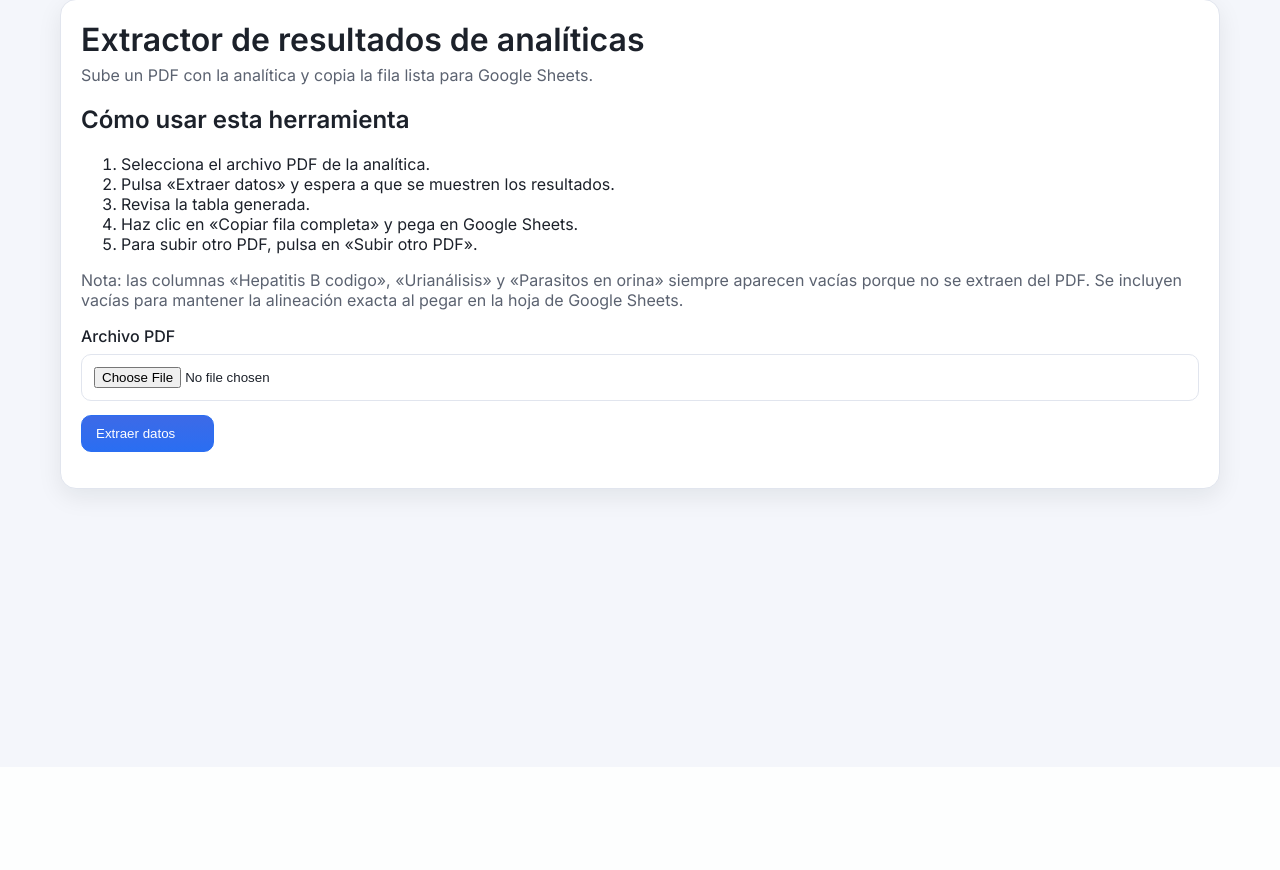
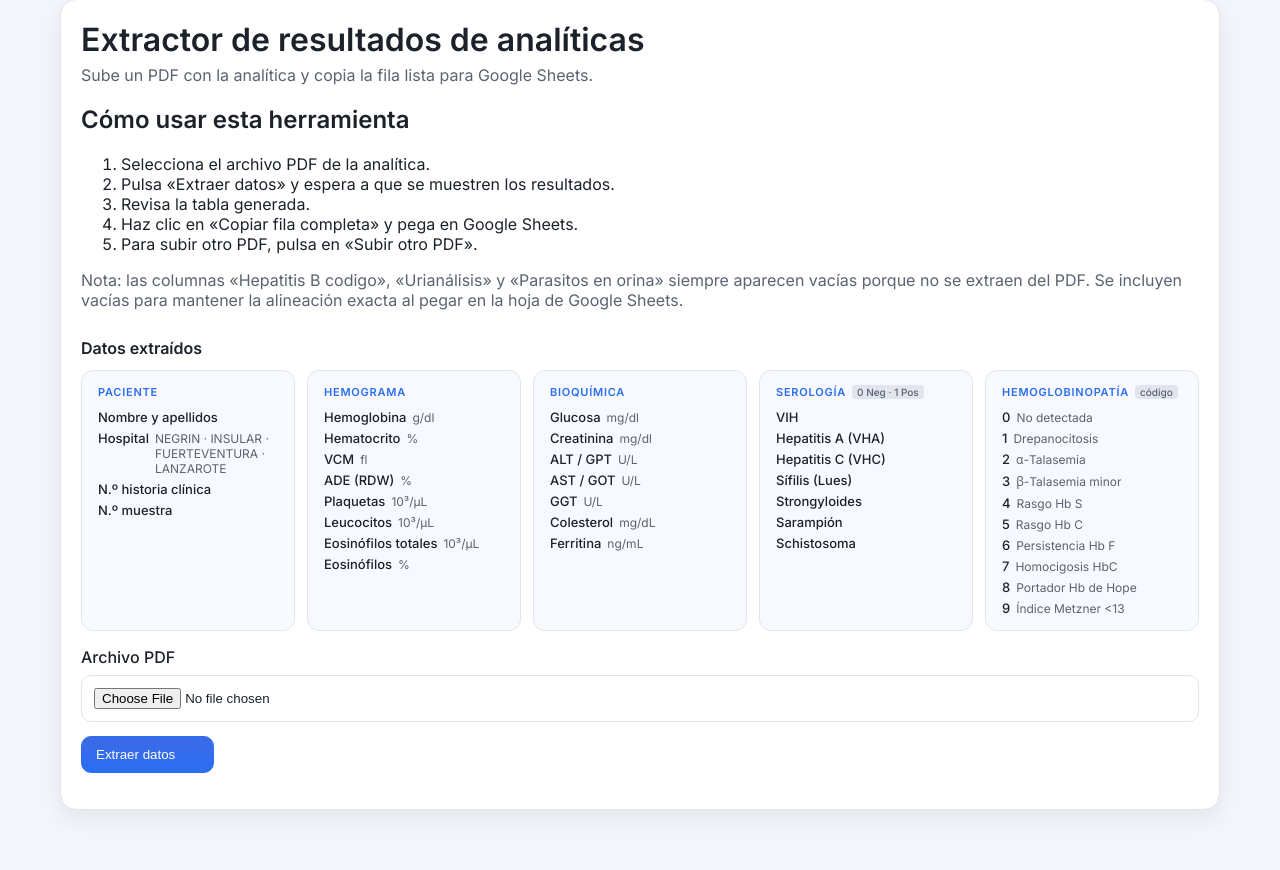
Before and after one commit to ericmassip/blood-test-parser, a Flask app: page / in a window 1280 px wide. Shown: the part 33-903 px from the top of the page. Before the commit the page ends 540 px from the top, so only its background shows below. Run offline with Flask 3, Linux system fonts and the light colour scheme.

Commit message:
Added details of the metrics that will be extracted by the blood test parser

```diff
--- a/web/static/app.css
+++ b/web/static/app.css
@@ -33,6 +33,53 @@ body {
 
 .card__header h1 { margin: 0; font-size: 32px; font-weight: 700; }
 .muted { color: var(--muted); margin-top: 6px; }
+
+/* Fields overview */
+.fields-overview { margin-top: 28px; }
+.fields-overview > h2 { margin: 0 0 12px; font-size: 16px; font-weight: 600; }
+.fields-grid {
+  display: grid;
+  grid-template-columns: repeat(auto-fill, minmax(200px, 1fr));
+  gap: 12px;
+}
+.fields-group {
+  background: #f7f9fe;
+  border: 1px solid var(--border);
+  border-radius: 12px;
+  padding: 14px 16px;
+}
+.fields-group__title {
+  margin: 0 0 10px;
+  font-size: 11px;
+  font-weight: 600;
+  text-transform: uppercase;
+  letter-spacing: 0.07em;
+  color: var(--primary);
+  display: flex;
+  align-items: center;
+  gap: 6px;
+}
+.fields-group__badge {
+  font-size: 10px;
+  font-weight: 500;
+  text-transform: none;
+  letter-spacing: 0;
+  color: var(--muted);
+  background: var(--border);
+  border-radius: 4px;
+  padding: 1px 5px;
+}
+.fields-list {
+  list-style: none;
+  margin: 0;
+  padding: 0;
+  display: flex;
+  flex-direction: column;
+  gap: 5px;
+}
+.fields-list li { display: flex; align-items: baseline; gap: 6px; }
+.field-name { font-size: 13px; font-weight: 500; white-space: nowrap; }
+.field-desc { font-size: 12px; color: var(--muted); }
 
 .form { margin-top: 16px; }
 .form__row { display: grid; gap: 8px; margin-bottom: 14px; }
--- a/web/templates/index.html
+++ b/web/templates/index.html
@@ -33,6 +33,79 @@
           </p>
         </section>
 
+        <section aria-labelledby="fields-title" class="fields-overview">
+          <h2 id="fields-title">Datos extraídos</h2>
+          <div class="fields-grid">
+
+            <div class="fields-group">
+              <h3 class="fields-group__title">Paciente</h3>
+              <ul class="fields-list">
+                <li><span class="field-name">Nombre y apellidos</span></li>
+                <li><span class="field-name">Hospital</span><span class="field-desc">NEGRIN · INSULAR · FUERTEVENTURA · LANZAROTE</span></li>
+                <li><span class="field-name">N.º historia clínica</span></li>
+                <li><span class="field-name">N.º muestra</span></li>
+              </ul>
+            </div>
+
+            <div class="fields-group">
+              <h3 class="fields-group__title">Hemograma</h3>
+              <ul class="fields-list">
+                <li><span class="field-name">Hemoglobina</span><span class="field-desc">g/dl</span></li>
+                <li><span class="field-name">Hematocrito</span><span class="field-desc">%</span></li>
+                <li><span class="field-name">VCM</span><span class="field-desc">fl</span></li>
+                <li><span class="field-name">ADE (RDW)</span><span class="field-desc">%</span></li>
+                <li><span class="field-name">Plaquetas</span><span class="field-desc">10³/µL</span></li>
+                <li><span class="field-name">Leucocitos</span><span class="field-desc">10³/µL</span></li>
+                <li><span class="field-name">Eosinófilos totales</span><span class="field-desc">10³/µL</span></li>
+                <li><span class="field-name">Eosinófilos</span><span class="field-desc">%</span></li>
+              </ul>
+            </div>
+
+            <div class="fields-group">
+              <h3 class="fields-group__title">Bioquímica</h3>
+              <ul class="fields-list">
+                <li><span class="field-name">Glucosa</span><span class="field-desc">mg/dl</span></li>
+                <li><span class="field-name">Creatinina</span><span class="field-desc">mg/dl</span></li>
+                <li><span class="field-name">ALT / GPT</span><span class="field-desc">U/L</span></li>
+                <li><span class="field-name">AST / GOT</span><span class="field-desc">U/L</span></li>
+                <li><span class="field-name">GGT</span><span class="field-desc">U/L</span></li>
+                <li><span class="field-name">Colesterol</span><span class="field-desc">mg/dL</span></li>
+                <li><span class="field-name">Ferritina</span><span class="field-desc">ng/mL</span></li>
+              </ul>
+            </div>
+
+            <div class="fields-group">
+              <h3 class="fields-group__title">Serología <span class="fields-group__badge">0 Neg · 1 Pos</span></h3>
+              <ul class="fields-list">
+                <li><span class="field-name">VIH</span></li>
+                <li><span class="field-name">Hepatitis A (VHA)</span></li>
+                <li><span class="field-name">Hepatitis C (VHC)</span></li>
+                <li><span class="field-name">Sífilis (Lues)</span></li>
+                <li><span class="field-name">Strongyloides</span></li>
+                <li><span class="field-name">Sarampión</span></li>
+                <li><span class="field-name">Schistosoma</span></li>
+              </ul>
+            </div>
+
+            <div class="fields-group">
+              <h3 class="fields-group__title">Hemoglobinopatía <span class="fields-group__badge">código</span></h3>
+              <ul class="fields-list">
+                <li><span class="field-name">0</span><span class="field-desc">No detectada</span></li>
+                <li><span class="field-name">1</span><span class="field-desc">Drepanocitosis</span></li>
+                <li><span class="field-name">2</span><span class="field-desc">α-Talasemia</span></li>
+                <li><span class="field-name">3</span><span class="field-desc">β-Talasemia minor</span></li>
+                <li><span class="field-name">4</span><span class="field-desc">Rasgo Hb S</span></li>
+                <li><span class="field-name">5</span><span class="field-desc">Rasgo Hb C</span></li>
+                <li><span class="field-name">6</span><span class="field-desc">Persistencia Hb F</span></li>
+                <li><span class="field-name">7</span><span class="field-desc">Homocigosis HbC</span></li>
+                <li><span class="field-name">8</span><span class="field-desc">Portador Hb de Hope</span></li>
+                <li><span class="field-name">9</span><span class="field-desc">Índice Metzner &lt;13</span></li>
+              </ul>
+            </div>
+
+          </div>
+        </section>
+
         {% include 'partials/form.html' %}
 
         <div id="result" class="result" aria-live="polite"></div>
```
